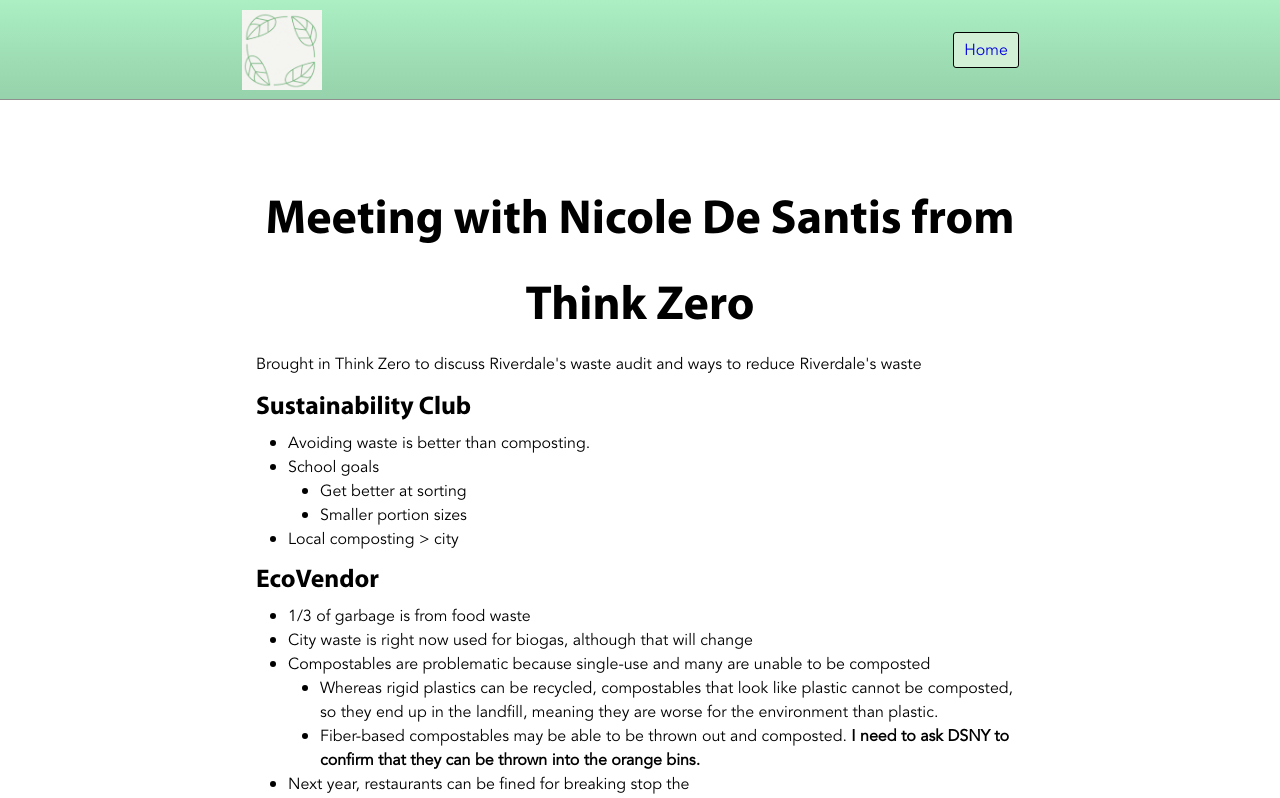
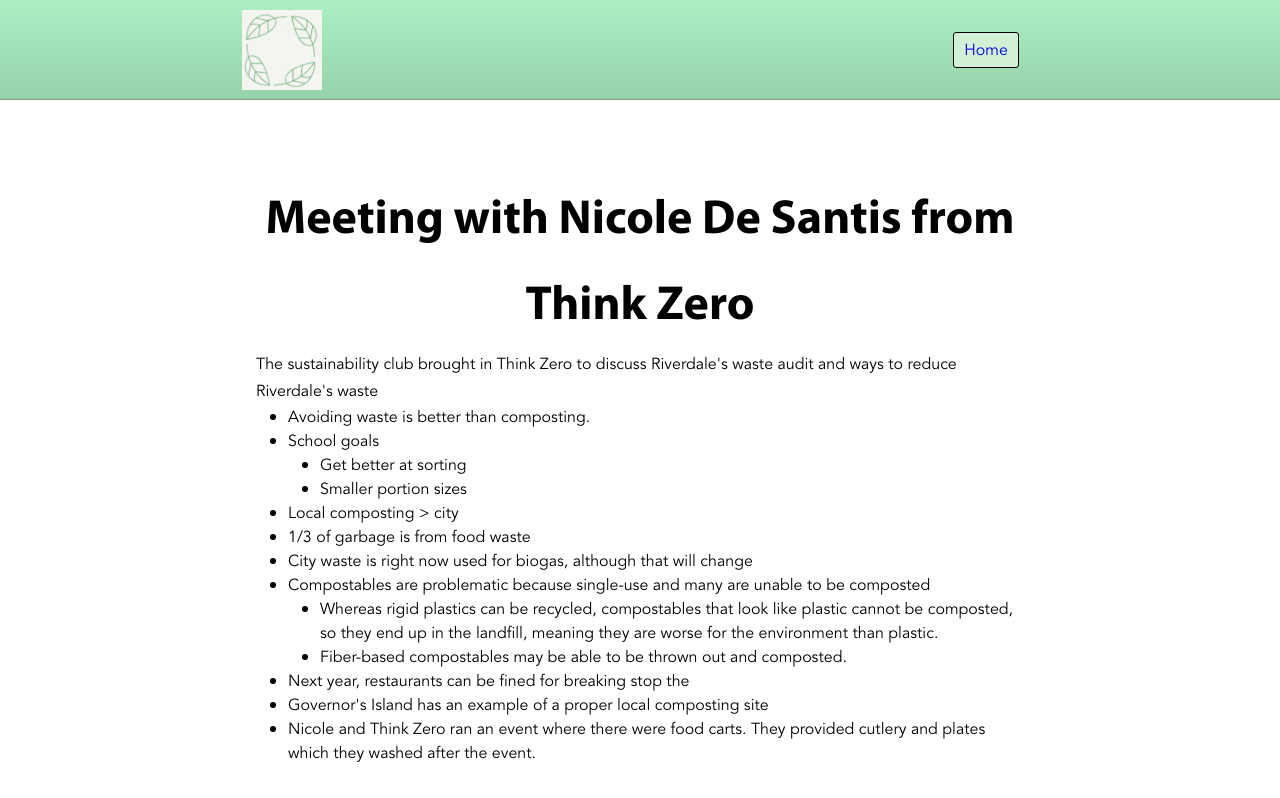
Before and after one commit to JoelGrayson/sustainability-club, a Next.js app: page /newsletter/meeting-with-think-zero in a window 1280 px wide. Shown: the top 798 px of the page. Built offline with nearby package versions, Linux system fonts and the light colour scheme.

Commit message:
updated content

```diff
--- a/pages/newsletter/meeting-with-think-zero.mdx
+++ b/pages/newsletter/meeting-with-think-zero.mdx
@@ -5,27 +5,18 @@
 
 # Meeting with Nicole De Santis from Think Zero
 
-Brought in Think Zero to discuss Riverdale's waste audit and ways to reduce Riverdale's waste
+The sustainability club brought in Think Zero to discuss Riverdale's waste audit and ways to reduce Riverdale's waste
 
-### Sustainability Club
 * Avoiding waste is better than composting.
 * School goals
 	* Get better at sorting
 	* Smaller portion sizes
 * Local composting > city
-
-
-### EcoVendor
 * 1/3 of garbage is from food waste
 * City waste is right now used for biogas, although that will change
 * Compostables are problematic because single-use and many are unable to be composted
 	* Whereas rigid plastics can be recycled, compostables that look like plastic cannot be composted, so they end up in the landfill, meaning they are worse for the environment than plastic.
-	* Fiber-based compostables may be able to be thrown out and composted. **I need to ask DSNY to confirm that they can be thrown into the orange bins.**
-* Next year, restaurants can be fined for breaking stop the **‌**
+	* Fiber-based compostables may be able to be thrown out and composted.
+* Next year, restaurants can be fined for breaking stop the
 * Governor's Island has an example of a proper local composting site
 * Nicole and Think Zero ran an event where there were food carts. They provided cutlery and plates which they washed after the event.
-* Think Zero is the heart of it all
-	* Nicole spoke on WNYC
-	* Nicole met with head of DSNY
-	* An employee worked in the Mayor De Blasio's environmental department previously
-	* Nicole knows the head of Deliver Zero
```
Also changed, not shown: future ideas.txt (added).
